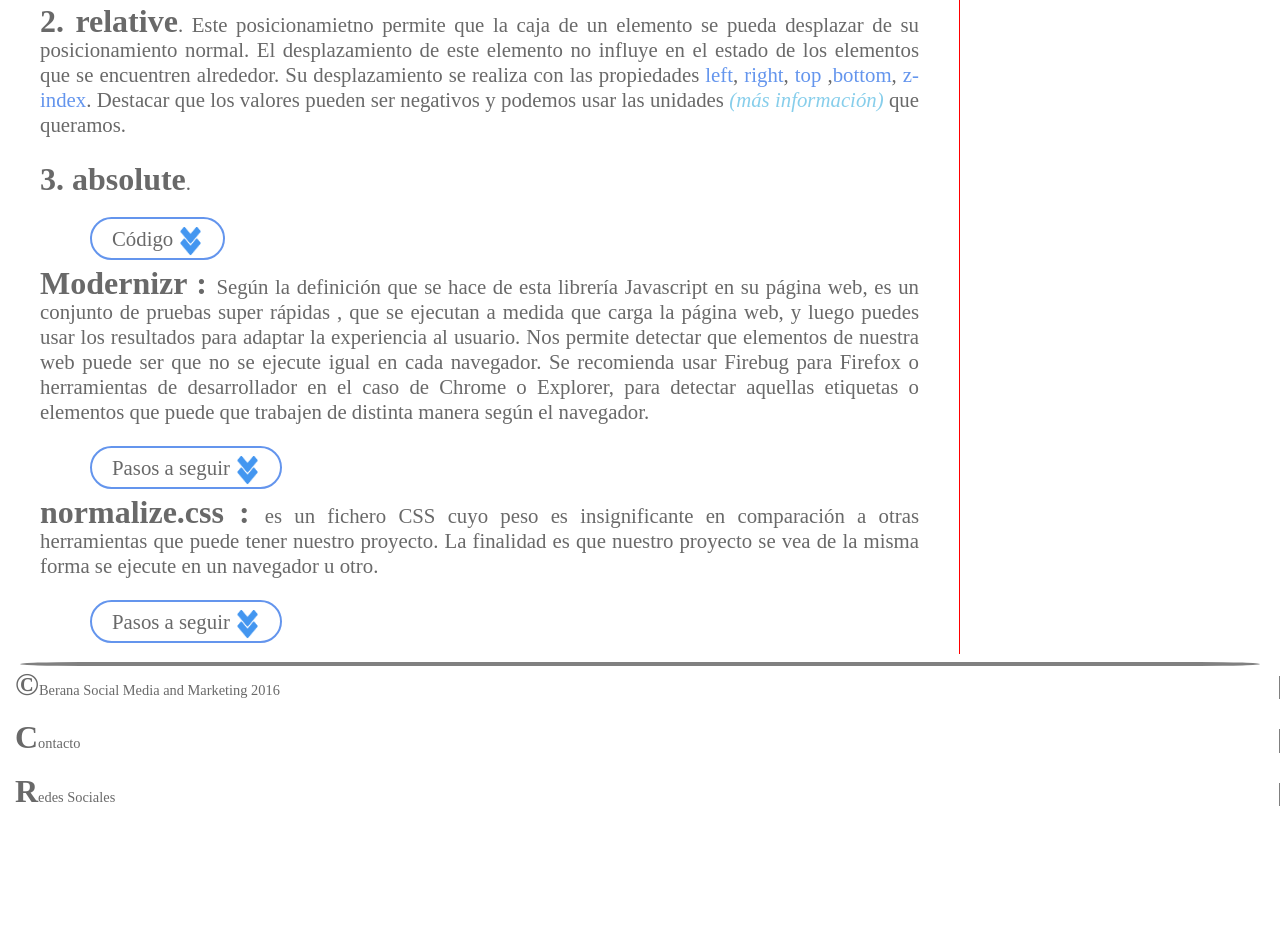
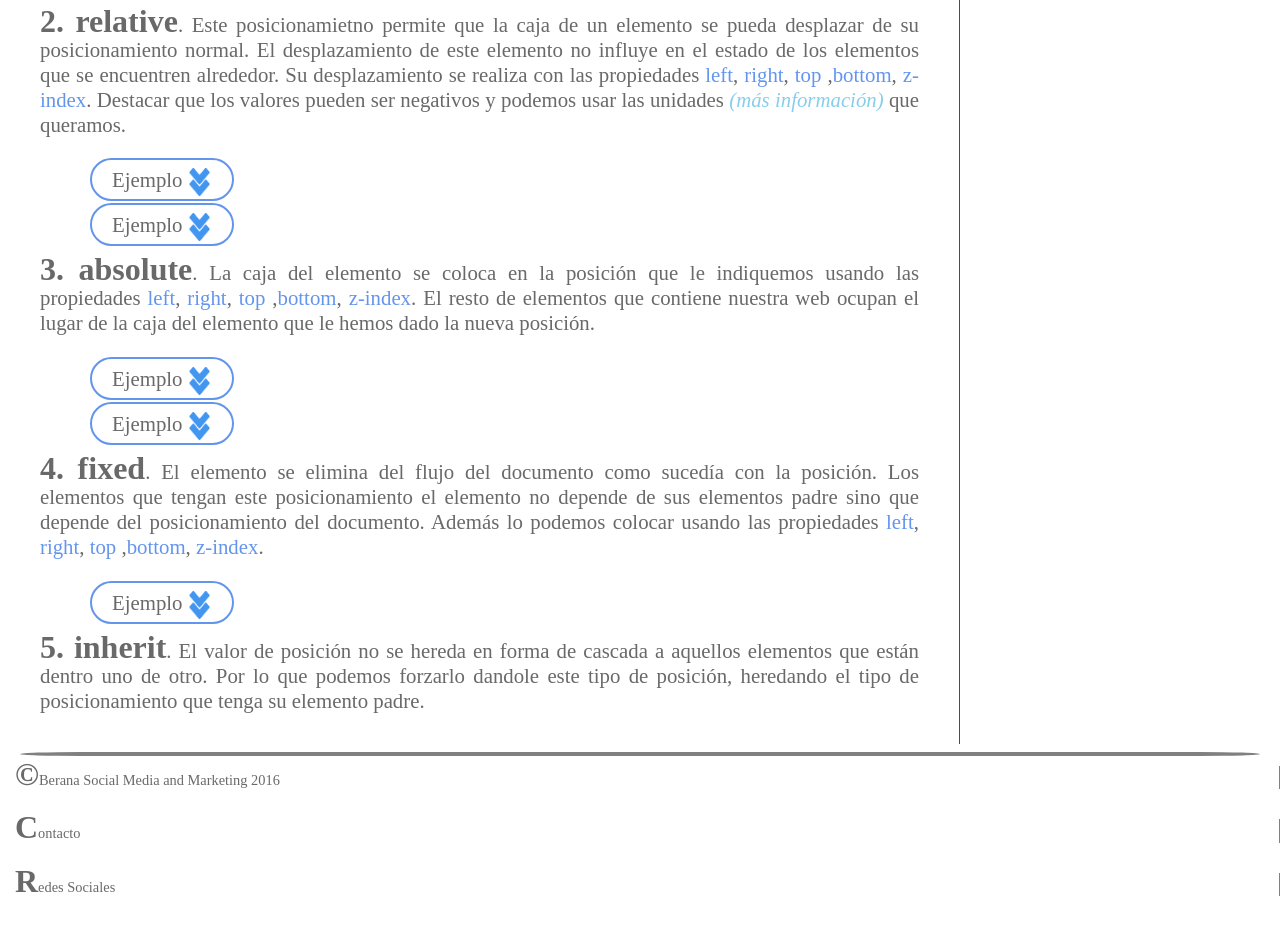
Before and after one commit to bermartinv/CSS, a website: page files/propiedades/position/position.html in a window 1280 px wide. Shown: the part 1035-1961 px from the top of the page. Before the commit the page ends 1871 px from the top, so only its background shows below. Drawn offline with Linux system fonts and the light colour scheme; a script that the page names is missing; a web font is replaced by a local one.

Commit message:
position

```diff
--- a/files/propiedades/position/position.html
+++ b/files/propiedades/position/position.html
@@ -37,7 +37,7 @@
 
 		-->
 <link rel="canonical" value="https://bermartinv.github.io/css/index.html"/>
-<title>Aprende CSS3</title><!DOCTYPE html>
+<title>Aprende CSS3 | position</title><!DOCTYPE html>
     <link rel="stylesheet" href="https://bermartinv.github.io/bower_components/normalize-css/normalize.css" />
     <!-- El enlace a Google fonts -->
     <link href="https://fonts.googleapis.com/css?family=Indie+Flower|Nothing+You+Could+Do|Roboto" rel="stylesheet">
@@ -131,46 +131,55 @@
                       ,<span class="menu_inf">bottom</span>,<span class="menu_inf"> z-index</span>. Destacar
                       que los valores pueden ser negativos y podemos usar las unidades <span class="cursiva" title="Enlace a tipo de unidades"><a
                       href="https://bermartinv.github.io/css/files/referencia/unidades/unidades_menu.html">(más información)</a></span> que queramos.</p>
-                  <p><strong>3. absolute</strong>.
                       <div class="pulsador">
-                         <p>Código<img src="https://bermartinv.github.io/css/assets/images/double_arrow_bottom.png" class="flecha" class="flecha"></p>
+                           <p>Ejemplo<img src="https://bermartinv.github.io/css/assets/images/double_arrow_bottom.png" class="flecha" class="flecha"></p>
                       </div>
                         <div class="ejemplo">
-                      <code>&#60;&#33;&#45;&#45;[if lt IE 9]&#62;<br/>
-                          &#60;script src="http://html5shiv.googlecode.com/svn/trunk/html5.js"&#62; &#60;&#47;script&#62;<br/>
-                          &#60;&#33;[endif]&#45;&#45;&#62;<br/>
-                          </code>
-
-	                   <p>Con este código conseguimos que los navegadore IE9 e inferiores (IE8,IE7) interprete los nuevos elementos.</p>
+                          <p data-height="265" data-theme-id="0" data-slug-hash="YNbNMx" data-default-tab="css,result" data-user="bermartinv" data-embed-version="2" data-pen-title="position:relative" class="codepen">See the Pen <a href="http://codepen.io/bermartinv/pen/YNbNMx/">position:relative</a> by Bernardo Martin (<a href="http://codepen.io/bermartinv">@bermartinv</a>) on <a href="http://codepen.io">CodePen</a>.</p>
+                          <script async src="https://production-assets.codepen.io/assets/embed/ei.js"></script>
                    </div>
-
-                  <p><strong>Modernizr :  </strong>Según la definición que se hace de esta librería Javascript en su página web, es un conjunto de pruebas super rápidas , que se ejecutan a medida que carga la página web, y luego puedes usar los resultados para adaptar la experiencia al usuario. Nos permite detectar que elementos de nuestra web puede ser que no se ejecute igual en cada navegador. Se recomienda usar Firebug para Firefox o herramientas de desarrollador en el caso de Chrome o Explorer, para detectar aquellas etiquetas o elementos que puede que trabajen de distinta manera según el navegador.</p>
                    <div class="pulsador">
-                         <p>Pasos a seguir<img src="https://bermartinv.github.io/css/assets/images/double_arrow_bottom.png" class="flecha" class="flecha" ></p>
+                        <p>Ejemplo<img src="https://bermartinv.github.io/css/assets/images/double_arrow_bottom.png" class="flecha" class="flecha"></p>
                    </div>
                      <div class="ejemplo">
-                        <ul>
-                            <li>Descargar el archivo con el código fuente de <a href="https://modernizr.com/download?setclasses" target="_blank" title="Enlace aquí">Modernizr</a> (seleccionaremos sólo los modulos que vayamos a usar).</li>
-                            <li>Una vez descargado e incorporado al directorio de nuestro trabajo. Incorporaremos en nuestro código, añadiendo el siguiente código en cada head de nuestros archivos.</li>
-                            <code>&#60;script src=”../modernizr.js"&#62;&#60;/script&#62;</code>
-                            <li>Una vez instalado, podemos ejecutar nuestro proyecto. El desarrollador lo que debe hacer es comprobar aquellos elementos que un naveador antiguo puede provocar problemas de visualización. Entonces deberá crear las clases necesarias para que nuestro proyecto se pueda ver en todos los navedares de la misma manera.</li>
-                        </ul>
-
+                       <p data-height="265" data-theme-id="0" data-slug-hash="VPOpKy" data-default-tab="css,result" data-user="bermartinv" data-embed-version="2" data-pen-title="postion:relative>position:absolute" class="codepen">See the Pen <a href="http://codepen.io/bermartinv/pen/VPOpKy/">postion:relative>position:absolute</a> by Bernardo Martin (<a href="http://codepen.io/bermartinv">@bermartinv</a>) on <a href="http://codepen.io">CodePen</a>.</p>
+<script async src="https://production-assets.codepen.io/assets/embed/ei.js"></script>
                      </div>
-
-                 <p><strong>normalize.css : </strong> es un fichero CSS cuyo peso es insignificante en comparación a otras herramientas que puede tener nuestro proyecto. La finalidad es que nuestro proyecto se vea de la misma forma se ejecute en un navegador u otro.</p>
-
+                  <p><strong>3. absolute</strong>. La caja del elemento se coloca en la posición que le indiquemos usando
+                     las propiedades <span class="menu_inf">
+                     left</span>,<span class="menu_inf"> right</span>,<span class="menu_inf"> top</span>
+                     ,<span class="menu_inf">bottom</span>,<span class="menu_inf"> z-index</span>. El resto de
+                     elementos que  contiene nuestra web ocupan el lugar de la caja del elemento que le hemos dado la
+                     nueva posición.</p>
                      <div class="pulsador">
-                         <p>Pasos a seguir<img src="https://bermartinv.github.io/css/assets/images/double_arrow_bottom.png" class="flecha" class="flecha" ></p>
+                          <p>Ejemplo<img src="https://bermartinv.github.io/css/assets/images/double_arrow_bottom.png" class="flecha" class="flecha"></p>
                      </div>
                        <div class="ejemplo">
-                        <ul>
-                            <li>Descargar el archivo con el código fuente de <a href="https://github.com/necolas/normalize.css/" target="_blank" title="Enlace aquí">normalize.css</a>.</li>
-                            <li>Una vez descargado e incorporado al directorio de nuestro trabajo. Incorporaremos en nuestro código, añadiendo el siguiente código en cada head de nuestros archivos.</li>
-                            <code>&#60;link rel="stylesheet" href="normalize.css" /&#62;</code>
-                        </ul>
-
+                         <p data-height="265" data-theme-id="0" data-slug-hash="JEqoyr" data-default-tab="css,result" data-user="bermartinv" data-embed-version="2" data-pen-title="position:absolute>position:relative" class="codepen">See the Pen <a href="http://codepen.io/bermartinv/pen/JEqoyr/">position:absolute>position:relative</a> by Bernardo Martin (<a href="http://codepen.io/bermartinv">@bermartinv</a>) on <a href="http://codepen.io">CodePen</a>.</p>
+                         <script async src="https://production-assets.codepen.io/assets/embed/ei.js"></script>
                   </div>
+                  <div class="pulsador">
+                       <p>Ejemplo<img src="https://bermartinv.github.io/css/assets/images/double_arrow_bottom.png" class="flecha" class="flecha"></p>
+                  </div>
+                    <div class="ejemplo">
+                      <p data-height="265" data-theme-id="0" data-slug-hash="WRBGJN" data-default-tab="css,result" data-user="bermartinv" data-embed-version="2" data-pen-title="position:absolute" class="codepen">See the Pen <a href="http://codepen.io/bermartinv/pen/WRBGJN/">position:absolute</a> by Bernardo Martin (<a href="http://codepen.io/bermartinv">@bermartinv</a>) on <a href="http://codepen.io">CodePen</a>.</p>
+                      <script async src="https://production-assets.codepen.io/assets/embed/ei.js"></script>
+               </div>
+                 <p><strong>4. fixed</strong>. El elemento se elimina del flujo del documento como sucedía con la
+                 posición. Los elementos que tengan este posicionamiento el elemento no depende de sus elementos padre sino que
+                 depende del posicionamiento del documento. Además lo podemos colocar usando las propiedades <span class="menu_inf">
+                 left</span>,<span class="menu_inf"> right</span>,<span class="menu_inf"> top</span>
+                 ,<span class="menu_inf">bottom</span>,<span class="menu_inf"> z-index</span>.</p>
+                 <div class="pulsador">
+                      <p>Ejemplo<img src="https://bermartinv.github.io/css/assets/images/double_arrow_bottom.png" class="flecha" class="flecha"></p>
+                 </div>
+                   <div class="ejemplo">
+                     <p data-height="265" data-theme-id="0" data-slug-hash="xgNEEd" data-default-tab="css,result" data-user="bermartinv" data-embed-version="2" data-pen-title="position:fixed" class="codepen">See the Pen <a href="http://codepen.io/bermartinv/pen/xgNEEd/">position:fixed</a> by Bernardo Martin (<a href="http://codepen.io/bermartinv">@bermartinv</a>) on <a href="http://codepen.io">CodePen</a>.</p>
+                     <script async src="https://production-assets.codepen.io/assets/embed/ei.js"></script>
+              </div>
+                 <p><strong>5. inherit</strong>. El valor de posición no se hereda en forma de cascada a aquellos elementos
+                   que están dentro uno de otro. Por lo que podemos forzarlo dandole este tipo de posición, heredando el tipo de posicionamiento
+                 que tenga su elemento padre. </p>
 
               </article>
     </div>
```
Lines whose indentation alone changed are shown as unchanged.
